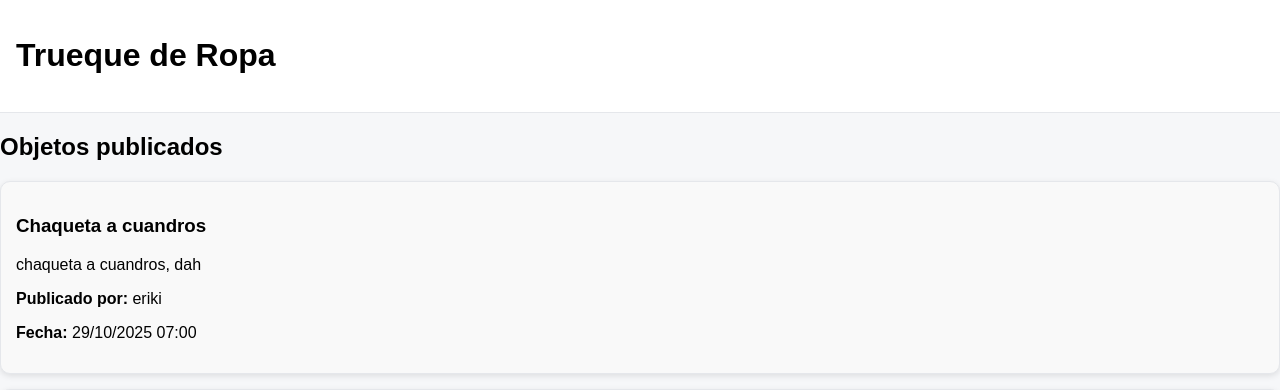
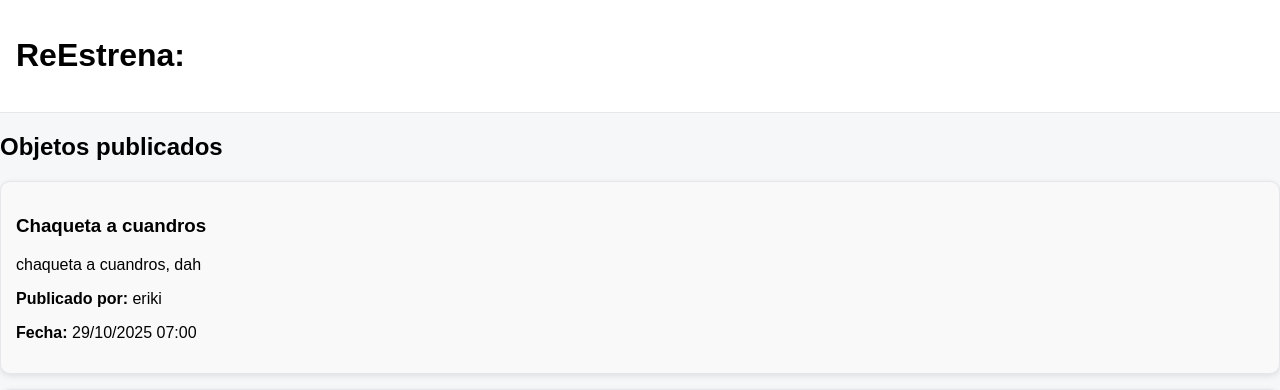
Before and after one commit to Valexx1920/Proyecto-v0, a Django app: page /objetos/ in a window 1280 px wide. Shown: the top 390 px of the page. Run offline with Django 5.2, Linux system fonts and the light colour scheme; the first user in the database is signed in; data comes from the database, SQL or seed files in the repository.

Commit message:
cambio nombre
ReEstrena

```diff
--- a/Proyecto_Inicial/PI/templates/PI/base.html
+++ b/Proyecto_Inicial/PI/templates/PI/base.html
@@ -13,7 +13,7 @@
 </head>
 <body>
 <header>
-  <h1>Trueque de Ropa</h1>
+  <h1>ReEstrena:</h1>
 </header>
 
 
--- a/Proyecto_Inicial/inicio_sesion/views.py
+++ b/Proyecto_Inicial/inicio_sesion/views.py
@@ -43,7 +43,7 @@ def login_usuario(request):
             login(request, user)
             return redirect('/home/')
         else:
-            messages.error(request, 'Credenciales incorrectas')
+            messages.error(request, 'Contraseña o usuario incorrecto')
     return render(request, 'login.html')
 
 
```
Also changed, not shown: Proyecto_Inicial/db.sqlite3.
